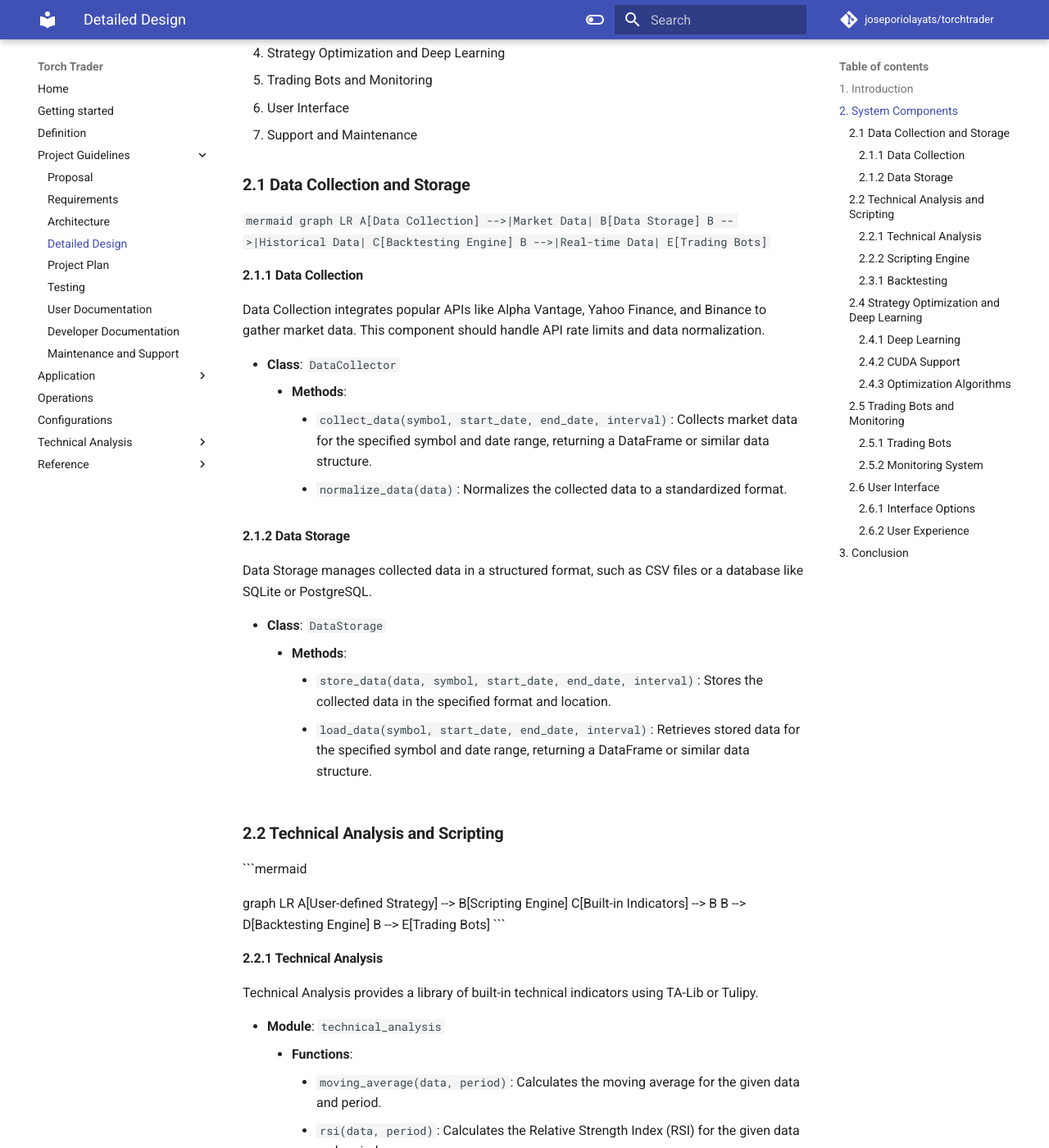
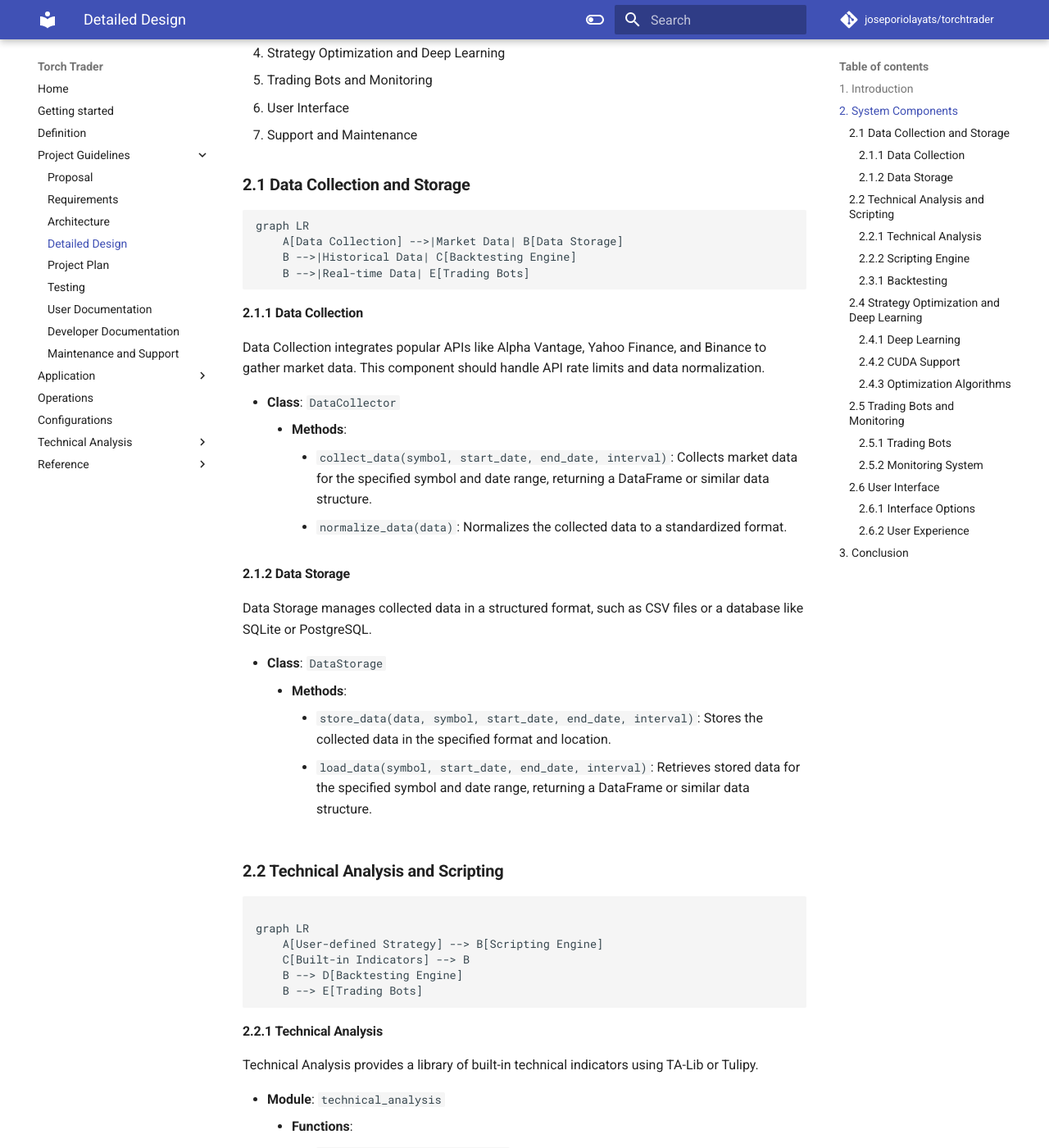
Before and after one commit to joseporiolayats/torchtrader, an MkDocs documentation site: the page built from docs/project/design_detailed.md, in a window 1280 px wide and 1400 px high, scrolled down 566 px. Shown: the whole window at 82% size. Built offline with MkDocs 1.6.1 and Material for MkDocs 9.7.7, drawn with Linux system fonts in a browser that asks for light colours; comment, search, counter and statistics services are not loaded; some of the changed text lies outside the part shown.

Commit message:
highlighting added

```diff
--- a/mkdocs.yml
+++ b/mkdocs.yml
@@ -29,18 +29,19 @@
         icon: material/toggle-switch
         name: Switch to light mode
 
+  pymdownx.superfences:
+    # make exceptions to highlighting of code:
+    custom_fences:
+      - name: mermaid
+        class: mermaid
+        #            format: !!python/name:mermaid2.fence_mermaid
+        format: mermaid2.fence_mermaid
 
 # Extensions
 markdown_extensions:
   - admonition # alerts
   - pymdownx.highlight
-  - pymdownx.superfences:
-        # make exceptions to highlighting of code:
-        custom_fences:
-          - name: mermaid
-            class: mermaid
-            #        format: !!python/name:mermaid2.fence_mermaid
-            format: mermaid2.fence_mermaid
+
 
 # Plugins
 plugins:
```
